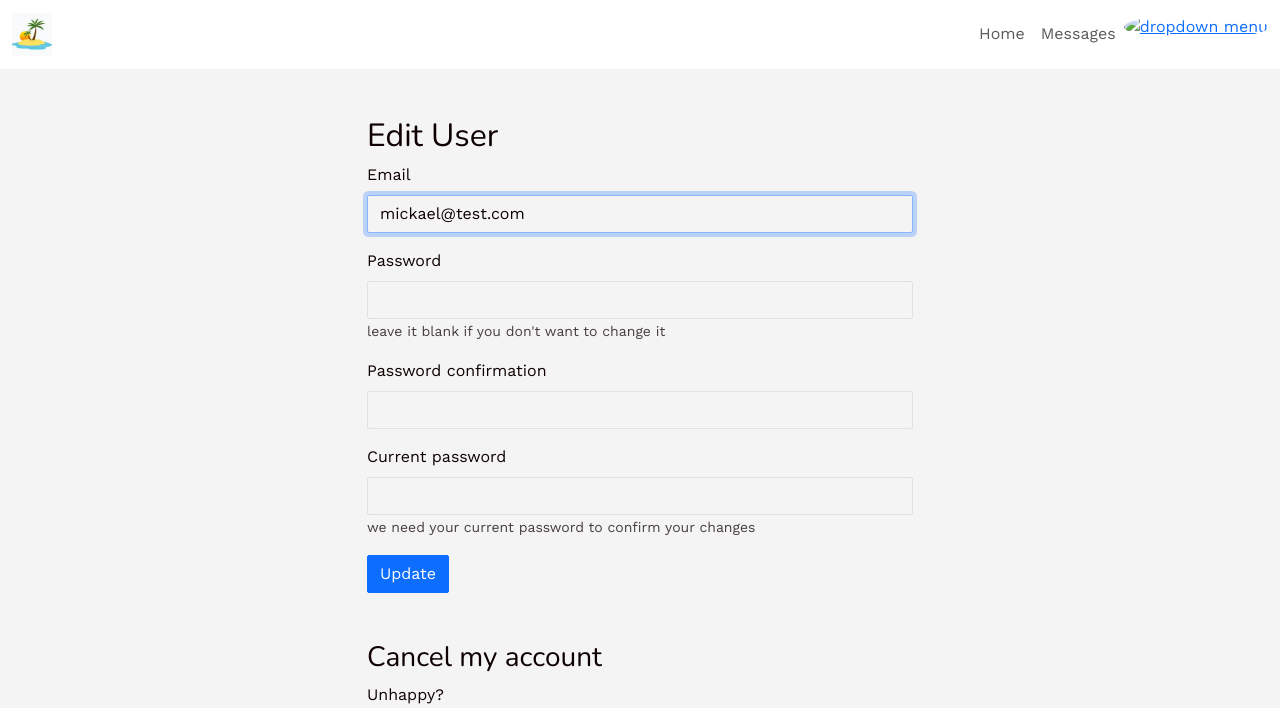
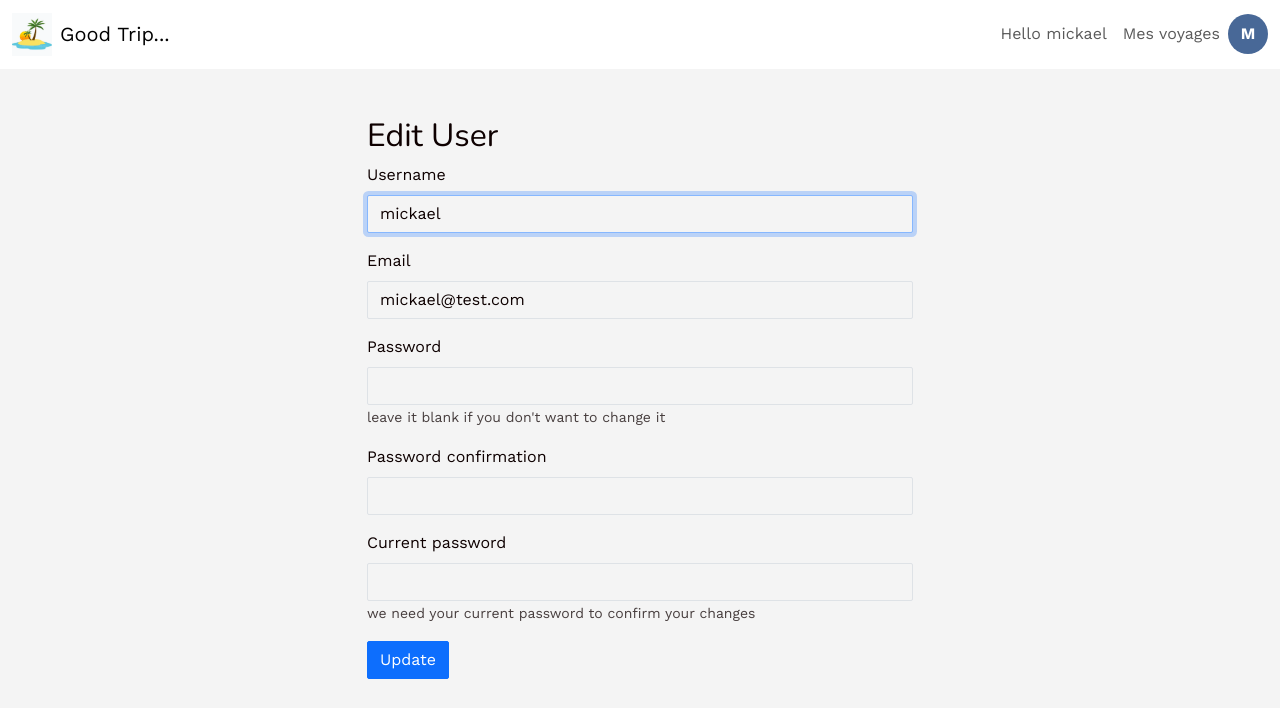
Before and after one commit to mickael-annequin/travel_assistant, a Rails app: page /users/edit in a window 1280 px wide. Shown: the top 708 px of the page. Run offline with Rails 7, Linux system fonts and the light colour scheme; a user stored in the database is signed in; style sheets or scripts are compiled from the project's sources; some libraries are stand-ins or nearby versions.

Commit message:
nav barre

```diff
--- a/app/assets/stylesheets/components/_navbar.scss
+++ b/app/assets/stylesheets/components/_navbar.scss
@@ -10,3 +10,17 @@
 .navbar-lewagon .navbar-brand img {
   width: 40px;
 }
+
+.navbar-lewagon .avatar-initials {
+  width: 40px;
+  height: 40px;
+  border-radius: 50%;
+  background: #486897;
+  color: white;
+  display: inline-flex;
+  align-items: center;
+  justify-content: center;
+  font-weight: 600;
+  text-decoration: none;
+  cursor: pointer;
+}
--- a/app/models/user.rb
+++ b/app/models/user.rb
@@ -4,4 +4,9 @@ class User < ApplicationRecord
   devise :database_authenticatable, :registerable,
          :recoverable, :rememberable, :validatable
   has_many :trips, dependent: :destroy
+
+  def initials
+    name = username.presence || email.split("@").first
+    name.split(/[\s._-]+/).first(2).map { |word| word[0] }.join.upcase
+  end
 end
--- a/app/views/devise/registrations/edit.html.erb
+++ b/app/views/devise/registrations/edit.html.erb
@@ -8,6 +8,7 @@
         <%= f.error_notification %>
 
         <div class="form-inputs">
+          <%= f.input :username, required: true, autofocus: true %>
           <%= f.input :email, required: true, autofocus: true %>
 
           <% if devise_mapping.confirmable? && resource.pending_reconfirmation? %>
--- a/app/views/shared/_navbar.html.erb
+++ b/app/views/shared/_navbar.html.erb
@@ -1,7 +1,8 @@
 <nav class="navbar navbar-expand-sm navbar-light navbar-lewagon">
   <div class="container-fluid">
-    <%= link_to "#", class: "navbar-brand" do %>
+    <%= link_to "/", class: "navbar-brand d-flex align-items-center gap-2" do %>
       <%= image_tag "logo_island.png", alt: "logo Islang" %>
+      <span>Good Trip...</span>
     <% end %>
 
     <button class="navbar-toggler" type="button" data-bs-toggle="collapse" data-bs-target="#navbarSupportedContent" aria-controls="navbarSupportedContent" aria-expanded="false" aria-label="Toggle navigation">
@@ -11,19 +12,20 @@
     <div class="collapse navbar-collapse" id="navbarSupportedContent">
       <ul class="navbar-nav me-auto">
         <% if user_signed_in? %>
+          <span class="nav-link"> Hello  <%= current_user.username %> </span>
           <li class="nav-item active">
-            <%= link_to "Home", "#", class: "nav-link" %>
+            <%= link_to "Mes voyages", trips_path, class: "nav-link" %>
+            <%# link_to "Home Initial", "#", class: "nav-link" %>
           </li>
           <li class="nav-item">
-            <%= link_to "Messages", "#", class: "nav-link" %>
+            <%# link_to "Messages", "#", class: "nav-link" %>
           </li>
           <li class="nav-item dropdown">
-          <a href="#" class="avatar" id="navbarDropdown" data-bs-toggle="dropdown" aria-haspopup="true" aria-expanded="false">
-            <%= image_tag "https://kitt.lewagon.com/placeholder/users/ssaunier", class: "avatar", alt: "dropdown menu" %>
+          <a href="#" class="avatar-initials" id="navbarDropdown" data-bs-toggle="dropdown" aria-haspopup="true" aria-expanded="false">
+            <%= current_user.initials %>
           </a>
             <div class="dropdown-menu dropdown-menu-end" aria-labelledby="navbarDropdown">
-              <%= link_to "Action", "#", class: "dropdown-item" %>
-              <%= link_to "Another action", "#", class: "dropdown-item" %>
+              <%= link_to "Mon profil", edit_user_registration_path, class: "dropdown-item" %>
               <%= link_to "Log out", destroy_user_session_path, data: {turbo_method: :delete}, class: "dropdown-item" %>
             </div>
           </li>
```
